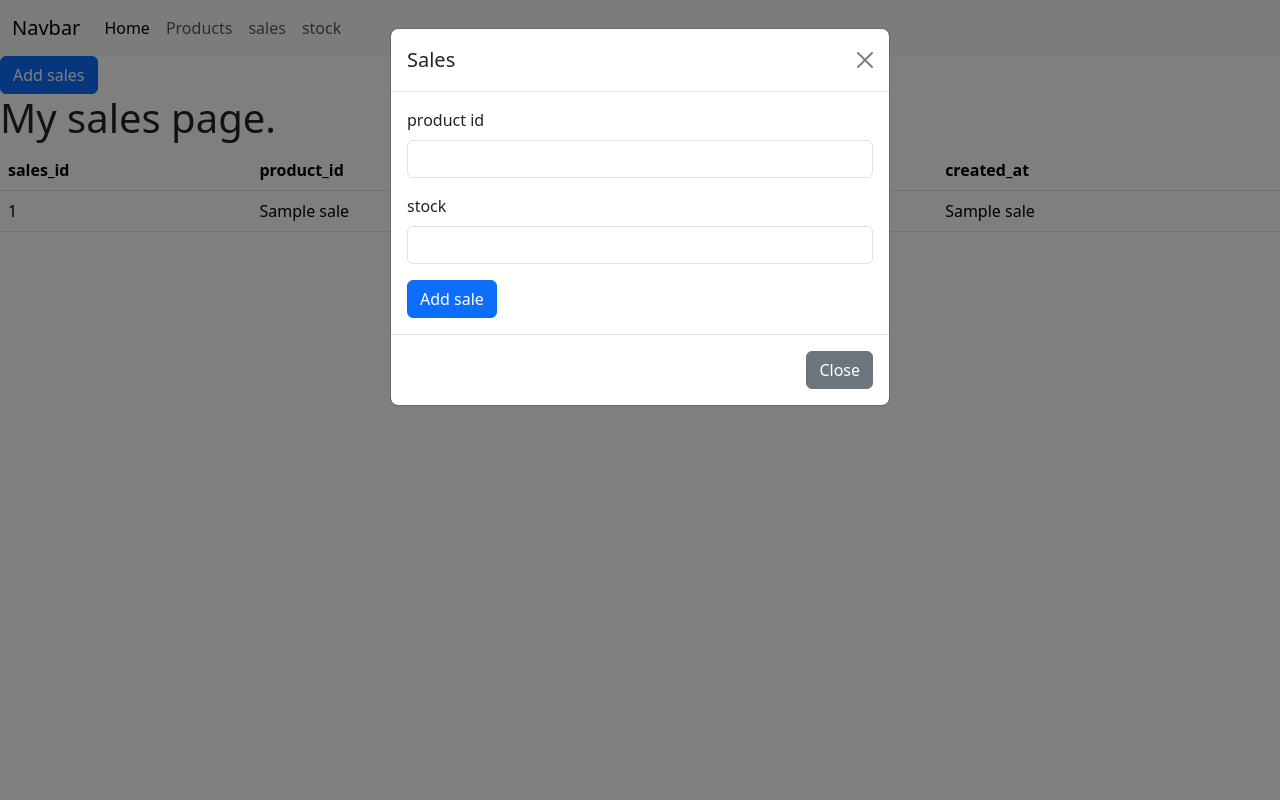
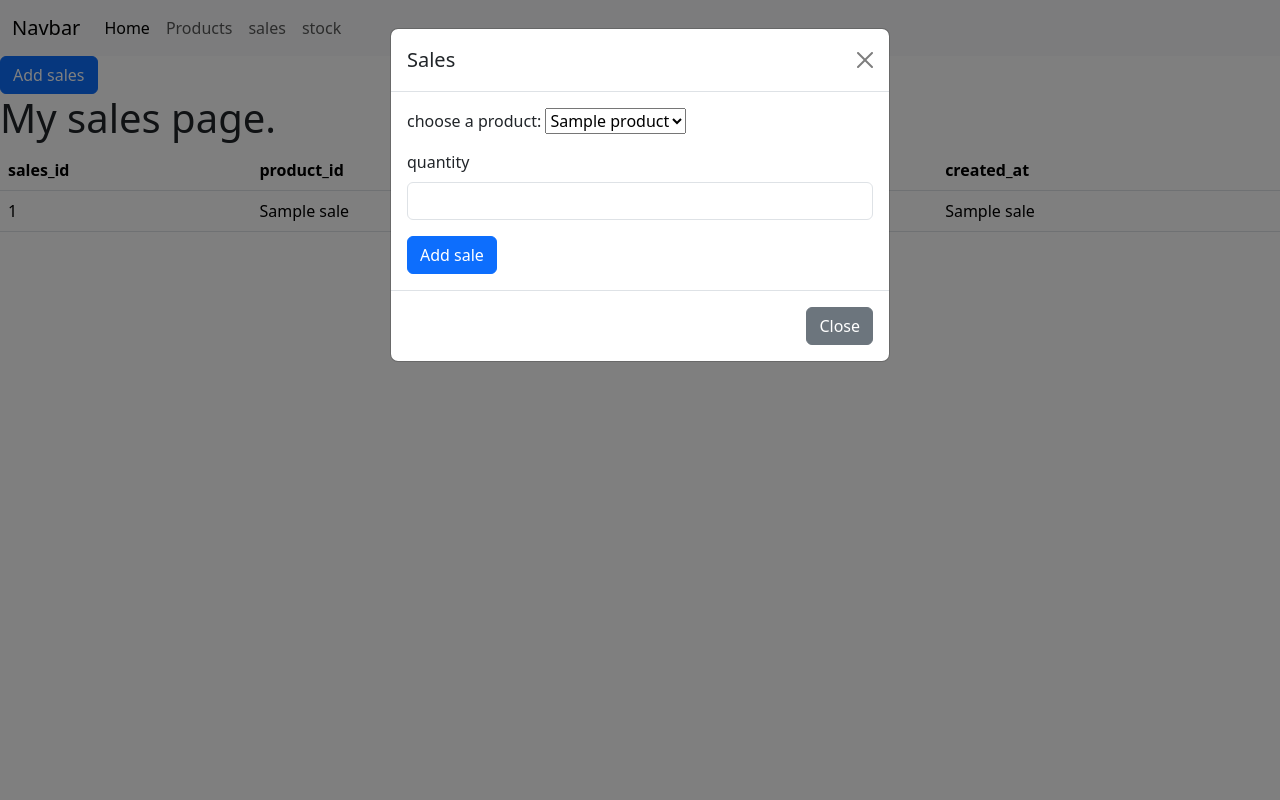
Before and after one commit to kessy-m/duka-project2025, a Flask app: page /sales in a window 1280 px wide, after a click on "Add sales". Run offline with Flask 3, Linux system fonts and the light colour scheme; a database or web service that is not in the repository returns one stand-in record (values such as "Sample title"); some libraries are stand-ins or nearby versions.

Commit message:
adding sales on sales route

```diff
--- a/main.py
+++ b/main.py
@@ -1,5 +1,5 @@
 from flask import Flask,render_template,request,redirect,url_for
-from database import fetch_data,insert_products
+from database import fetch_data,insert_products,insert_sales,insert_stock
 
 app=Flask(__name__)
 
@@ -37,8 +37,22 @@ def add_products():
 @app.route('/sales')
 def sales():
     my_sales=fetch_data('sales')
+    prods=fetch_data('products')
     # print(my_sales)
-    return render_template('sales.html',sales_1=my_sales)
+    return render_template('sales.html',sales_1=my_sales,prods_1=prods)
+
+
+# add sales route
+@app.route('/add_sales',methods=['GET','POST'])
+def add_sales():
+    if request.method=='POST':
+        pid=request.form['product_id']
+        quantity=request.form['quantity']
+        new_sale=(pid,quantity)
+        insert_sales(new_sale)
+        return redirect(url_for('sales'))
+    return redirect(url_for('sales'))
+
 
 
 # stock route
@@ -49,4 +63,16 @@ def stock():
     return render_template('stock.html',stock_1=my_stock)
 
 
+# add stock route
+@app.route('/add_stock',methods=['GET','POST'])
+def add_stock():
+    if request.method=='POST':
+        prod_id=request.form['product_id']
+        stock_quantity=request.form['s_quantity']
+        new_stock=(prod_id,stock_quantity)
+        insert_stock(new_stock)
+        return redirect(url_for('stock'))
+    return redirect(url_for('stock'))
+
+
 app.run(debug=True)
--- a/templates/sales.html
+++ b/templates/sales.html
@@ -57,15 +57,18 @@
                     <button type="button" class="btn-close" data-bs-dismiss="modal" aria-label="Close"></button>
                 </div>
                 <div class="modal-body">
-                    <form>
+                    <form action="/add_sales" method="post">
                         <div class="mb-3">
-                            <label for="exampleInputEmail1" class="form-label">product id</label>
-                            <input type="number" class="form-control" name="product_id" id="exampleInputEmail1"
-                                aria-describedby="emailHelp">
+                            <label for="pid">choose a product:</label>
+                            <select name="product_id" id="pid">
+                                {% for product in prods_1 %}
+                                <option value={{product[0]}}>{{product[1]}}</option>
+                                {% endfor %}
+                            </select>
                         </div>
                         <div class="mb-3">
-                            <label for="exampleInputPassword1" class="form-label">stock</label>
-                            <input type="number" class="form-control" name="stock" id="exampleInputPassword1">
+                            <label for="exampleInputPassword1" class="form-label">quantity</label>
+                            <input type="number" class="form-control" name="quantity">
                         </div>
 
                         <button type="submit" class="btn btn-primary">Add sale</button>
```
Also changed, not shown: templates/products.html (+6 -10 lines), templates/stock.html (+5 -5 lines).
